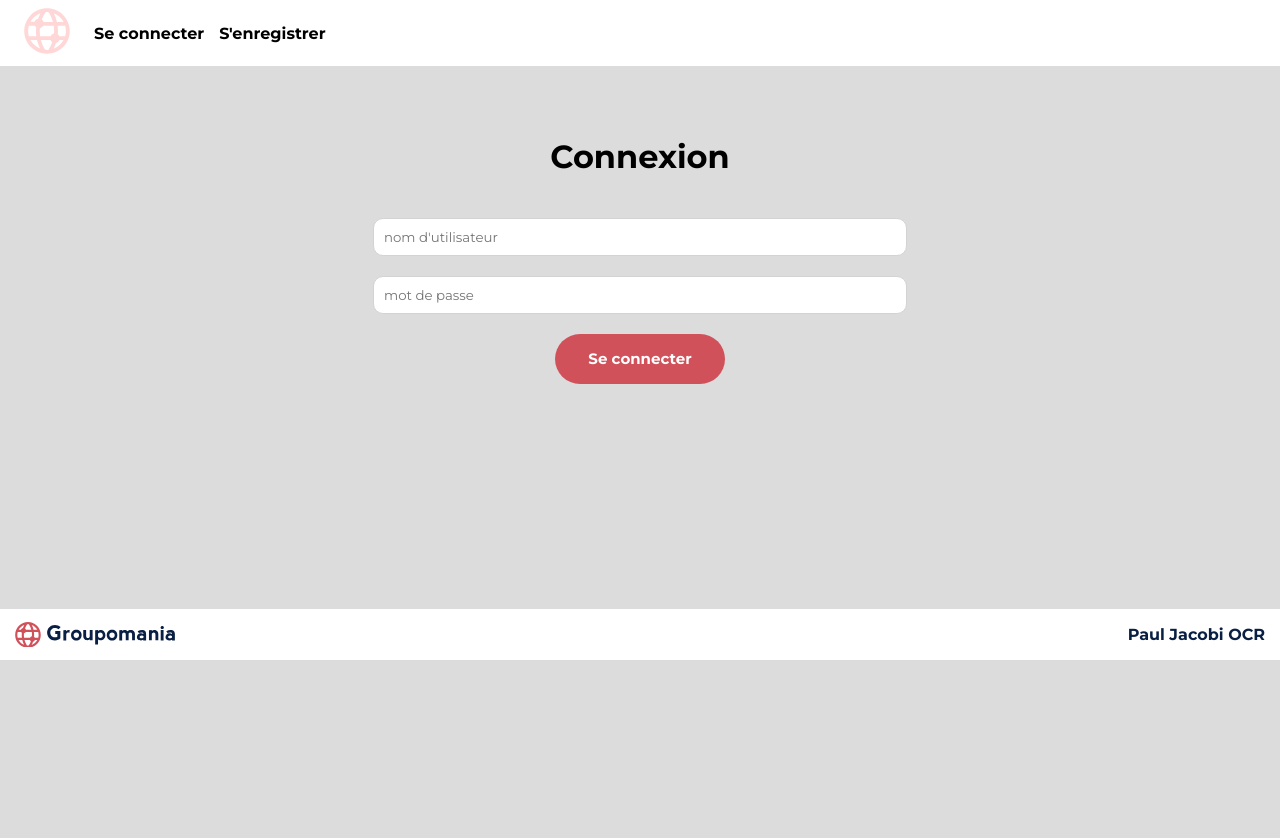
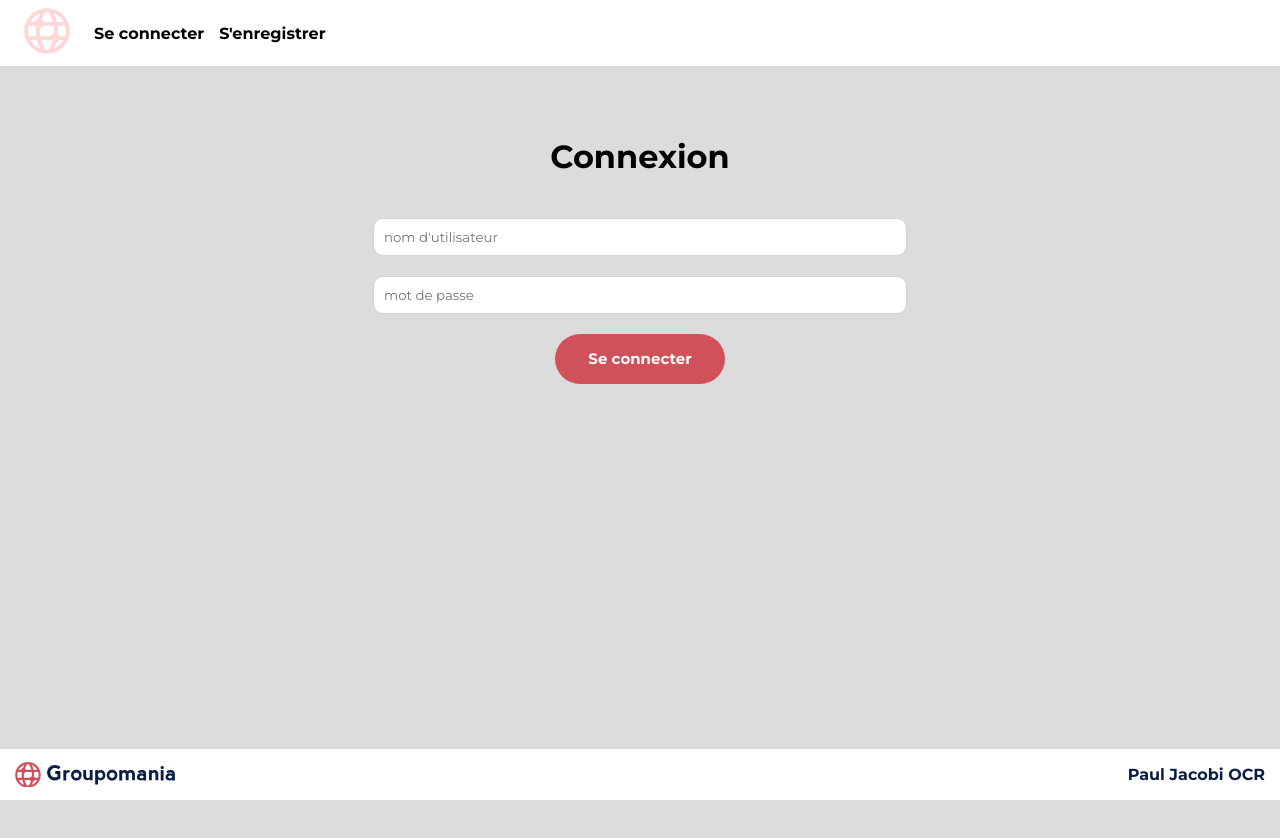
Before and after one commit to jacobip/Paul_Jacobi_Groupomania_OCR_P7, a React (Create React App) app in the folder frontend/: page /login in a window 1280 px wide. Shown: the top 838 px of the page. Before the commit the page ends 800 px from the top, so only its background shows below. Built offline with nearby package versions, Linux system fonts and the light colour scheme; no server answers.

Commit message:
Update App.css

```diff
--- a/frontend/src/App.css
+++ b/frontend/src/App.css
@@ -29,7 +29,6 @@ body {
 
 .downBar {
   width: 100%;
-
   background-color: white;
   display: flex;
   align-items: center;
@@ -37,6 +36,8 @@ body {
   gap: 10px;
   color: #091f43;
   margin-top: 25px;
+  position: sticky;
+  bottom: 0;
 }
 
 .FooterLogo {
@@ -708,6 +709,7 @@ body {
   align-items: center;
   margin-top: 50px;
   margin-bottom: 200px;
+  min-height: 90vh;
 }
 
 .password {
```
